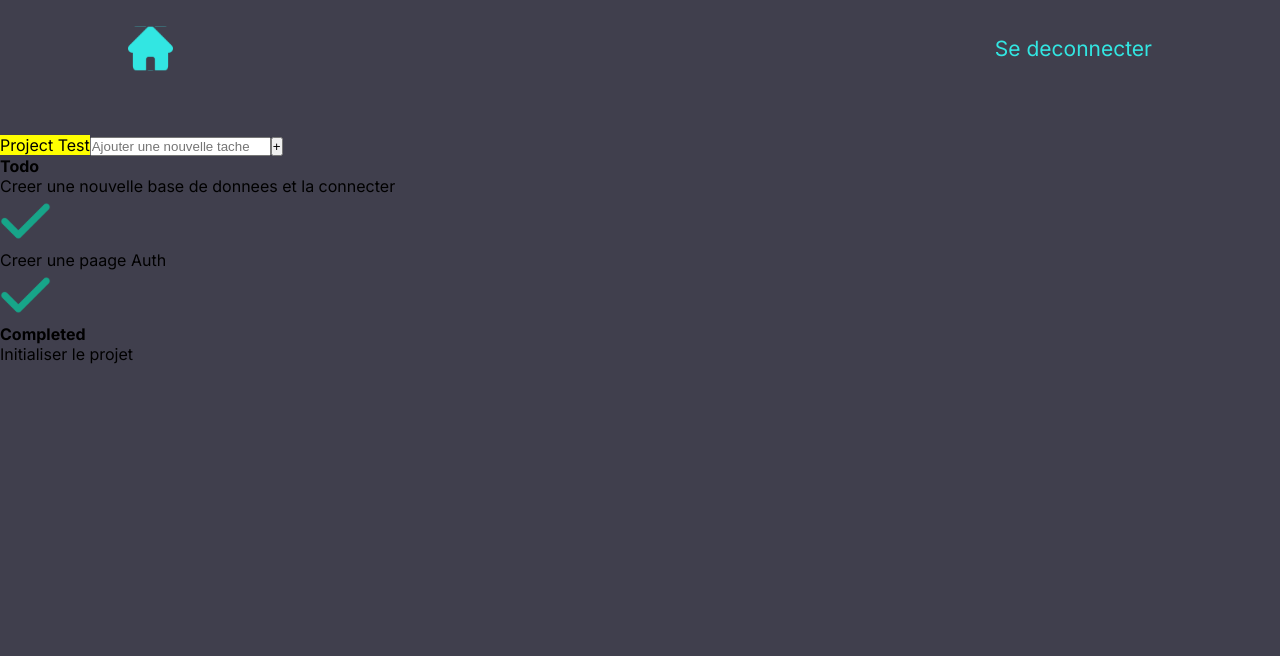
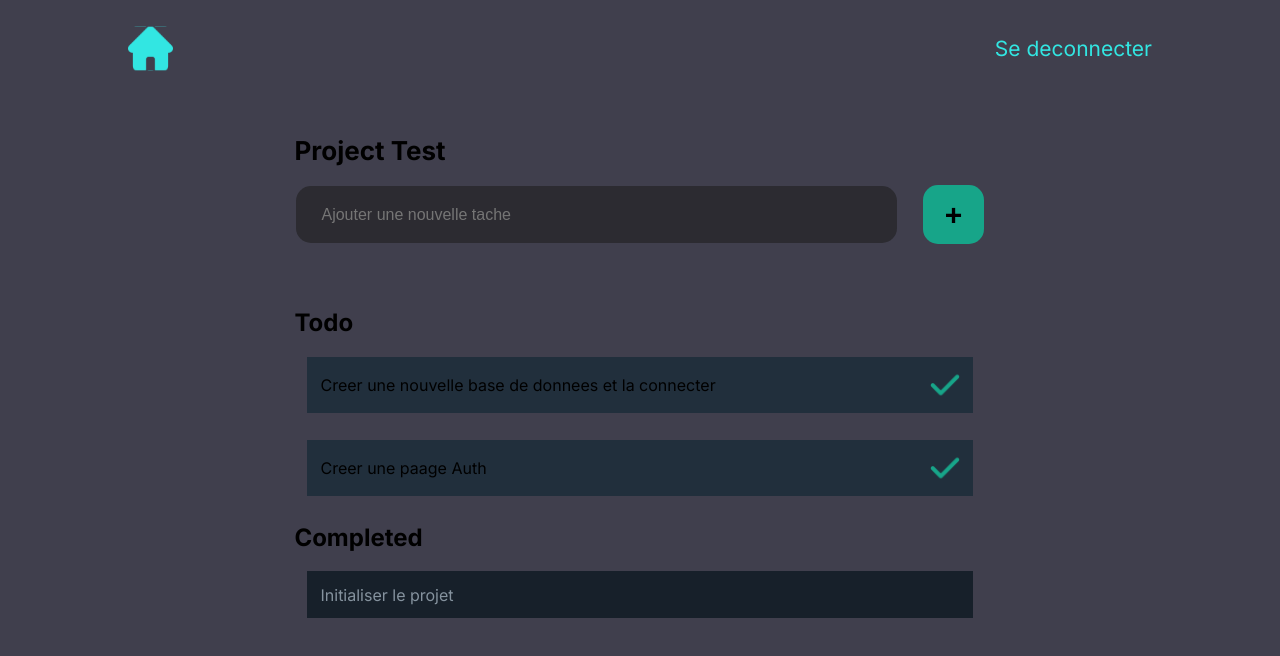
Before and after one commit to Dar-rius/todoo, a Next.js app: page /todo in a window 1280 px wide. Shown: the top 656 px of the page. Built offline with nearby package versions, Linux system fonts and the light colour scheme.

Commit message:
to do style page todo

```diff
--- a/app/page.tsx
+++ b/app/page.tsx
@@ -18,8 +18,7 @@ export default function Home() {
         }}>
           <div  style={{
             display:"flex",
-            alignItems:"center",
-          }}>
+            alignItems:"center", }}>
             <strong
               style={{
                 color:"#32E6E2",
--- a/app/styles/todo.module.css
+++ b/app/styles/todo.module.css
@@ -0,0 +1,48 @@
+.sec{
+    text-align: center;
+}
+
+.sec2{
+    display: flex;
+    align-items: center;
+    justify-content: center;
+    margin-bottom: 5%;
+}
+
+.sec2 input{
+    margin-right: 2%;
+    border: none;
+    border-radius: 15px;
+    background: rgba(30, 30, 30, 0.60);
+    padding: 1.5% 4% 1.5% 2%;
+    font-size: 16px;
+    width: 47%;
+}
+
+.sec2 button{
+    border-radius: 15px;
+    border: none;
+    padding: 1% 1.7% 1% 1.7%;;
+    font-size: 30px;
+    font-weight: bolder;
+    background-color: #17A589;
+}
+
+
+.projects{
+    display: flex;
+    justify-content: space-between;
+    align-items: center;
+    background: #212F3C;
+    padding: 2%;
+    margin-bottom: 4%;
+}
+
+.projectsCompleted{
+    display: flex;
+    justify-content: space-between;
+    align-items: center;
+    background: #17202A;
+    padding: 2%;
+    margin-bottom: 4%;
+}
--- a/app/todo/page.tsx
+++ b/app/todo/page.tsx
@@ -1,41 +1,98 @@
 import Check from "@/public/checkmark.svg"
 import Header from "@/components/header";
 import Image from "next/image";
+import styles from "../styles/todo.module.css"
 
 export  default function Todo(){
     return(
         <main>
            <Header/>
-
-            <section>
-                <div>
-                    <mark>Project Test</mark>
+            <section className={styles.sec}>
+                <strong style={{
+                    fontSize:"26px",
+                    display:"flex",
+                    marginLeft:"23%",
+                    marginBottom:"1.5%"
+                }}>
+                    Project Test
+                </strong>
+                <div className={styles.sec2}>
                     <input placeholder="Ajouter une nouvelle tache"/>
                     <button>+</button>
                 </div>
 
                 <div>
-                    <strong>Todo</strong>
-                    <div>
-                        <p>Creer une nouvelle base de donnees et la connecter</p>
+                    <strong
+                        style={{
+                            fontSize:"24px",
+                            display:"flex",
+                            marginLeft:"23%",
+                            marginBottom:"1.5%"}}
+                    >
+                        Todo
+                    </strong>
+                    <div style={{
+                        display:"flex",
+                        flexDirection:"column",
+                        justifyContent:"center",
+                        marginRight:"24%",
+                        marginLeft:"24%",
+                    }}>
+                        <div className={styles.projects}>
+                            <p
+                                style={{
+                                    fontSize:"16px",
+                                }}>
+                                Creer une nouvelle base de donnees et la connecter
+                            </p>
                             <Image
                                 src={Check}
                                 alt={"Task finish"}
+                                width={30}
+                                height={30}
                             />
                         </div>
-                    <div>
-                        <p>Creer une paage Auth</p>
+                        <div className={styles.projects}>
+                            <p style={{
+                                fontSize:"16px",
+                            }}>
+                                Creer une paage Auth
+                            </p>
                             <Image
                                 src={Check}
                                 alt={"Task finish"}
+                                width={30}
+                                height={30}
                             />
+                        </div>
                     </div>
                 </div>
 
                 <div>
-                    <strong>Completed</strong>
-                    <div>
-                        <p>Initialiser le projet</p>
+                    <strong
+                        style={{
+                            fontSize:"24px",
+                            display:"flex",
+                            marginLeft:"23%",
+                            marginBottom:"1.5%"}}
+                    >
+                        Completed
+                    </strong>
+                    <div style={{
+                        display:"flex",
+                        flexDirection:"column",
+                        justifyContent:"center",
+                        marginRight:"24%",
+                        marginLeft:"24%",
+                    }}>
+                        <div className={styles.projectsCompleted}>
+                            <p style={{
+                                fontSize:"16px",
+                                color:"#85929E"
+                            }}>
+                                Initialiser le projet
+                            </p>
+                        </div>
                     </div>
                 </div>
             </section>
```
Lines whose indentation alone changed are shown as unchanged.
